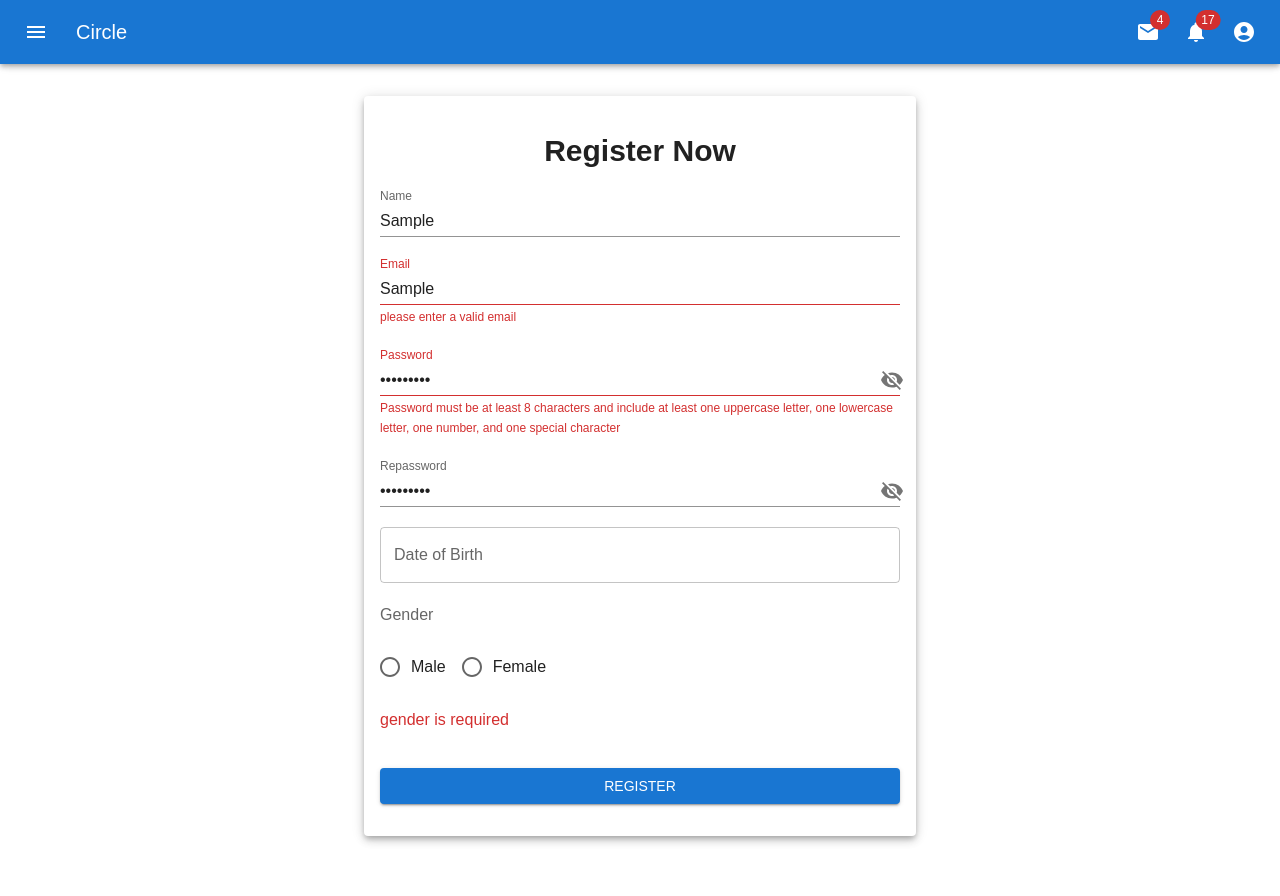
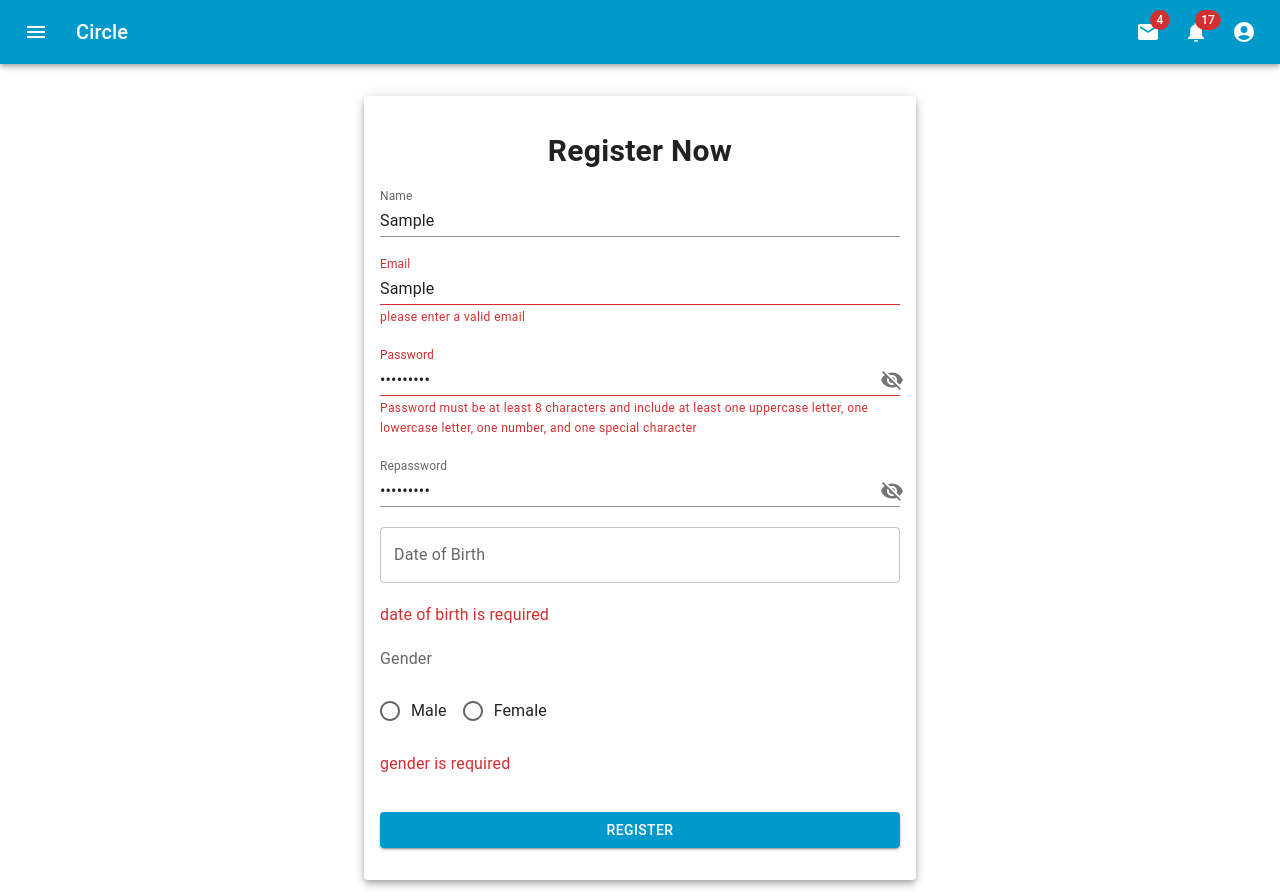
Before and after one commit to Ahmedsoliman03/Socila-media-Project, a Next.js app: page /register in a window 1280 px wide. Both pictures are taken after typing "Sample", "Sample", "Sample123", "Sample123" into the empty fields and a click on the button "REGISTER". Before the commit the page ends 852 px from the top, so only its background shows below. Built offline with nearby package versions, Linux system fonts and the light colour scheme; what @mui/material-nextjs would draw is missing.

Commit message:
finished register and change theme

```diff
--- a/src/Theme.ts
+++ b/src/Theme.ts
@@ -1,10 +1,13 @@
-'use client';
+// theme.js
 import { createTheme } from '@mui/material/styles';
 
 const theme = createTheme({
-  typography: {
-    fontFamily: 'var(--font-roboto)',
-  },
+  palette: {
+    primary: {
+      main: '#09c', // Primary color
+
+    }
+  }
 });
 
 export default theme;
--- a/src/app/register/page.tsx
+++ b/src/app/register/page.tsx
@@ -11,6 +11,8 @@ import { DatePicker, LocalizationProvider } from '@mui/x-date-pickers'
 import { AdapterDayjs } from '@mui/x-date-pickers/AdapterDayjs'
 import { useTranslation } from 'next-i18next'
 import dayjs from 'dayjs'
+import axios from 'axios'
+import { toast } from 'react-toastify'
 
 export default function Register() {
   const [showPass, setShowPass] = useState(false)
@@ -22,7 +24,7 @@ export default function Register() {
     email: '',
     password: '',
     rePassword: '',
-    dateOfBirth: '', // Date of birth managed by Formik
+    dateOfBirth: '',
     gender: ''
   }
 
@@ -43,16 +45,25 @@ export default function Register() {
       .oneOf([yup.ref('password')], 'Passwords must match')
       .required("Repassword is required"),
     dateOfBirth: yup.string()
-      .required(t('date of birth is required')),
+      .required('date of birth is required'),
     gender: yup.string()
       .required(t('gender is required'))
   })
 
+ async function handleRegister(values) {
+  try{
+    const {data} = await axios.post('https://linked-posts.routemisr.com/users/signup' , values )
+    toast.success(data.message)
+  }
+  catch(err){
+    toast.error(err.response?.data?.error || "Something went wrong. Please try again.");
+  }
+ }
   let formik = useFormik({
     initialValues,
     validationSchema,
-    onSubmit: async (values) => {
-        console.log(values);
+    onSubmit: (values) => {
+        handleRegister(values)
 
       }
 
@@ -151,16 +162,13 @@ export default function Register() {
     onChange={(newValue) => {
       formik.setFieldValue('dateOfBirth', newValue ? newValue.toISOString() : '');
     }}
-    onBlur={formik.handleBlur} // Explicitly set touched
-    renderInput={(params) => (
-      <TextField
-        {...params}
-        fullWidth
-        error={formik.touched.dateOfBirth && Boolean(formik.errors.dateOfBirth)}
-        helperText={formik.touched.dateOfBirth && formik.errors.dateOfBirth}
-      />
-    )}
+    onBlur={formik.handleBlur}
+
   />
+   {formik.touched.dateOfBirth && formik.errors.dateOfBirth && (
+  <Typography color="error">{formik.errors.dateOfBirth}</Typography>
+)}
+
 </LocalizationProvider>
 {/* Gender */}
 <FormLabel id="demo-row-radio-buttons-group-label">Gender</FormLabel>
@@ -169,7 +177,7 @@ export default function Register() {
     name="radio-buttons-group"
     aria-label='Gender'
     row
-    onBlur={() => formik.setFieldTouched('gender', true)} // Explicitly set touched
+    onBlur={() => formik.setFieldTouched('gender', true)}
 
   >
         <FormControlLabel value="male" control={<Radio />} label="Male" onChange={(e)=>   formik.setFieldValue('gender',e.target.value)}/>
@@ -181,7 +189,7 @@ export default function Register() {
 
             <Button  type='submit'  variant="contained" sx={{ my: 2 }}>
             Register
-                        </Button>
+       </Button>
           </form>
         </Paper>
       </Container>
```
